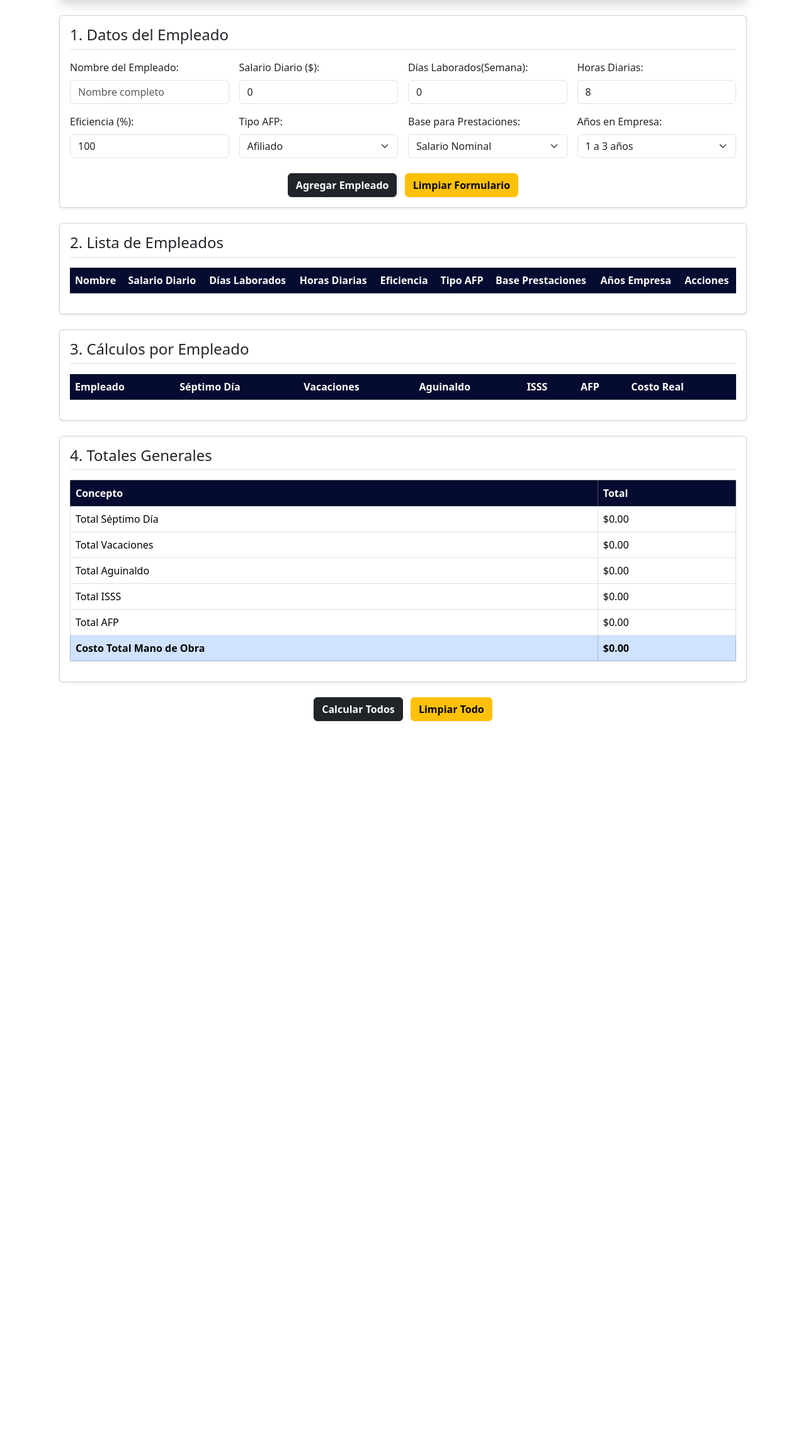
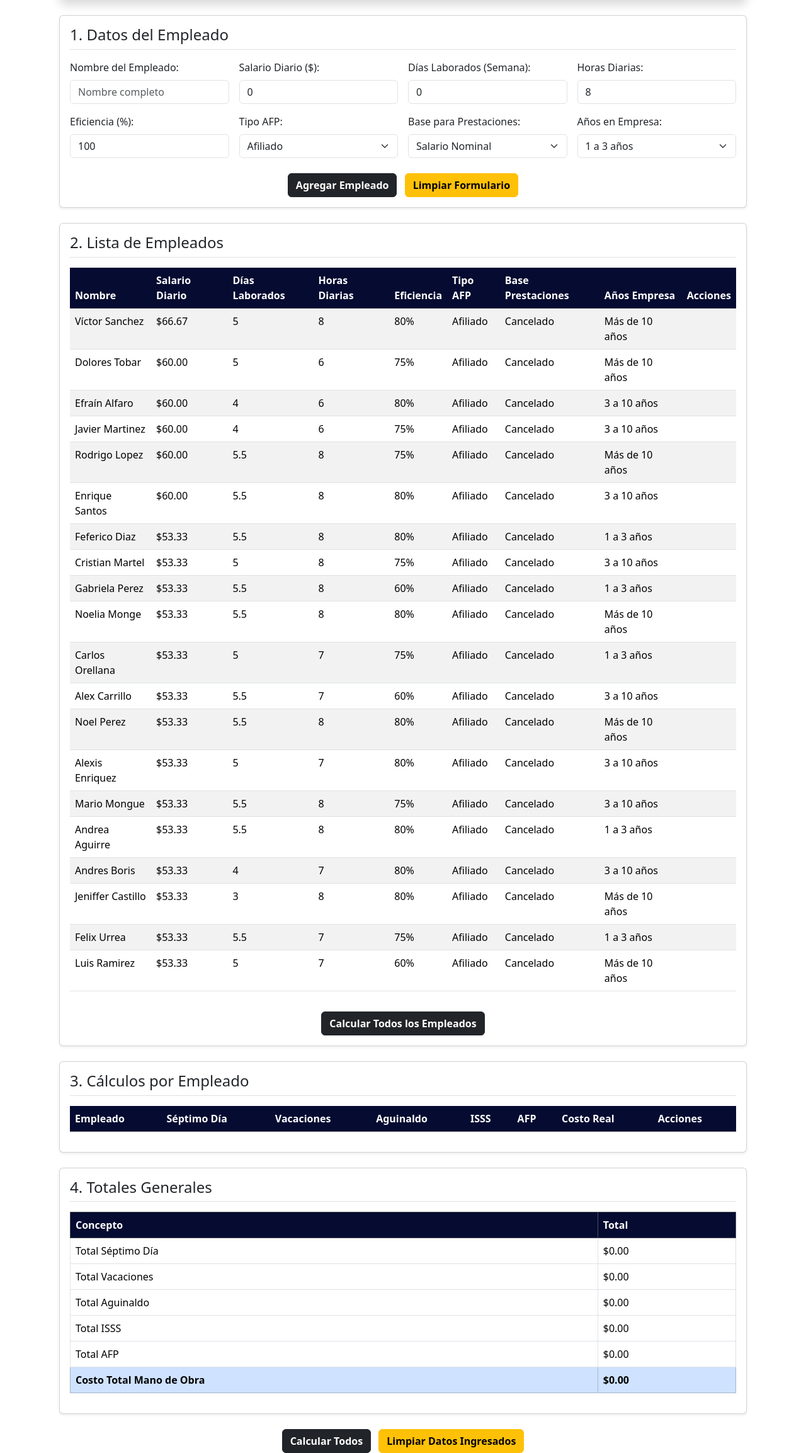
Before and after one commit to AndresMarinero/fiatech, a Django app: page /cmo/ in a window 1280 px wide. Shown: the part 259-2566 px from the top of the page at 63% size. Before the commit the page ends 1404 px from the top, so only its background shows below. Run offline with Django 5.2, Linux system fonts and the light colour scheme; lists and menus that the app fills with data are empty; some libraries are stand-ins or nearby versions.

Commit message:
CMO Actualizao

```diff
--- a/django_proyecto/ChivoBits_app/templates/Costos/CMO.html
+++ b/django_proyecto/ChivoBits_app/templates/Costos/CMO.html
@@ -39,8 +39,8 @@
                 </div>
 
                 <div class="col-md-6 col-lg-3">
-                    <label for="worked-days" class="form-label">Días Laborados(Semana):</label>
-                    <input type="number" id="worked-days" class="form-control" min="0" max="7" value="0">
+                    <label for="worked-days" class="form-label">Días Laborados (Semana):</label>
+                    <input type="number" id="worked-days" class="form-control" min="0" max="7" step="0.1" value="0">
                 </div>
 
                 <div class="col-md-6 col-lg-3">
@@ -111,6 +111,11 @@
                     </tbody>
                 </table>
             </div>
+
+            <!-- Botón para calcular todos los empleados -->
+            <div class="text-center mt-3">
+                <button class="btn btn-dark fw-bold" id="calculate-employees-btn">Calcular Todos los Empleados</button>
+            </div>
         </div>
     </div>
 
@@ -130,6 +135,7 @@
                             <th>ISSS</th>
                             <th>AFP</th>
                             <th>Costo Real</th>
+                            <th>Acciones</th>
                         </tr>
                     </thead>
                     <tbody id="calculations-list">
@@ -186,7 +192,7 @@
 
     <div class="text-center mt-4">
         <button class="btn btn-dark fw-bold me-2" id="calculate-all-btn">Calcular Todos</button>
-        <button class="btn btn-warning fw-bold" id="clear-all-btn">Limpiar Todo</button>
+        <button class="btn btn-warning fw-bold" id="clear-all-btn">Limpiar Datos Ingresados</button>
     </div>
 </div>
 {% endblock %}
@@ -196,6 +202,30 @@
     // Array para almacenar los empleados
     let employees = [];
 
+    // Empleados predeterminados (de la imagen)
+    const defaultEmployees = [
+        { id: -1, name: "Víctor Sanchez", dailySalary: 66.67, workedDays: 5, dailyHours: 8, efficiency: 80, afpType: "afiliado", salaryBase: "cancelado", yearsCompany: "10+", isDefault: true },
+        { id: -2, name: "Dolores Tobar", dailySalary: 60.00, workedDays: 5, dailyHours: 6, efficiency: 75, afpType: "afiliado", salaryBase: "cancelado", yearsCompany: "10+", isDefault: true },
+        { id: -3, name: "Efraín Alfaro", dailySalary: 60.00, workedDays: 4, dailyHours: 6, efficiency: 80, afpType: "afiliado", salaryBase: "cancelado", yearsCompany: "3-10", isDefault: true },
+        { id: -4, name: "Javier Martinez", dailySalary: 60.00, workedDays: 4, dailyHours: 6, efficiency: 75, afpType: "afiliado", salaryBase: "cancelado", yearsCompany: "3-10", isDefault: true },
+        { id: -5, name: "Rodrigo Lopez", dailySalary: 60.00, workedDays: 5.5, dailyHours: 8, efficiency: 75, afpType: "afiliado", salaryBase: "cancelado", yearsCompany: "10+", isDefault: true },
+        { id: -6, name: "Enrique Santos", dailySalary: 60.00, workedDays: 5.5, dailyHours: 8, efficiency: 80, afpType: "afiliado", salaryBase: "cancelado", yearsCompany: "3-10", isDefault: true },
+        { id: -7, name: "Feferico Diaz", dailySalary: 53.33, workedDays: 5.5, dailyHours: 8, efficiency: 80, afpType: "afiliado", salaryBase: "cancelado", yearsCompany: "1-3", isDefault: true },
+        { id: -8, name: "Cristian Martel", dailySalary: 53.33, workedDays: 5, dailyHours: 8, efficiency: 75, afpType: "afiliado", salaryBase: "cancelado", yearsCompany: "3-10", isDefault: true },
+        { id: -9, name: "Gabriela Perez", dailySalary: 53.33, workedDays: 5.5, dailyHours: 8, efficiency: 60, afpType: "afiliado", salaryBase: "cancelado", yearsCompany: "1-3", isDefault: true },
+        { id: -10, name: "Noelia Monge", dailySalary: 53.33, workedDays: 5.5, dailyHours: 8, efficiency: 80, afpType: "afiliado", salaryBase: "cancelado", yearsCompany: "10+", isDefault: true },
+        { id: -11, name: "Carlos Orellana", dailySalary: 53.33, workedDays: 5, dailyHours: 7, efficiency: 75, afpType: "afiliado", salaryBase: "cancelado", yearsCompany: "1-3", isDefault: true },
+        { id: -12, name: "Alex Carrillo", dailySalary: 53.33, workedDays: 5.5, dailyHours: 7, efficiency: 60, afpType: "afiliado", salaryBase: "cancelado", yearsCompany: "3-10", isDefault: true },
+        { id: -13, name: "Noel Perez", dailySalary: 53.33, workedDays: 5.5, dailyHours: 8, efficiency: 80, afpType: "afiliado", salaryBase: "cancelado", yearsCompany: "10+", isDefault: true },
+        { id: -14, name: "Alexis Enriquez", dailySalary: 53.33, workedDays: 5, dailyHours: 7, efficiency: 80, afpType: "afiliado", salaryBase: "cancelado", yearsCompany: "3-10", isDefault: true },
+        { id: -15, name: "Mario Mongue", dailySalary: 53.33, workedDays: 5.5, dailyHours: 8, efficiency: 75, afpType: "afiliado", salaryBase: "cancelado", yearsCompany: "3-10", isDefault: true },
+        { id: -16, name: "Andrea Aguirre", dailySalary: 53.33, workedDays: 5.5, dailyHours: 8, efficiency: 80, afpType: "afiliado", salaryBase: "cancelado", yearsCompany: "1-3", isDefault: true },
+        { id: -17, name: "Andres Boris", dailySalary: 53.33, workedDays: 4, dailyHours: 7, efficiency: 80, afpType: "afiliado", salaryBase: "cancelado", yearsCompany: "3-10", isDefault: true },
+        { id: -18, name: "Jeniffer Castillo", dailySalary: 53.33, workedDays: 3, dailyHours: 8, efficiency: 80, afpType: "afiliado", salaryBase: "cancelado", yearsCompany: "10+", isDefault: true },
+        { id: -19, name: "Felix Urrea", dailySalary: 53.33, workedDays: 5.5, dailyHours: 7, efficiency: 75, afpType: "afiliado", salaryBase: "cancelado", yearsCompany: "1-3", isDefault: true },
+        { id: -20, name: "Luis Ramirez", dailySalary: 53.33, workedDays: 5, dailyHours: 7, efficiency: 60, afpType: "afiliado", salaryBase: "cancelado", yearsCompany: "10+", isDefault: true }
+    ];
+
     // Elementos del DOM
     const employeesList = document.getElementById('employees-list');
     const calculationsList = document.getElementById('calculations-list');
@@ -203,12 +233,19 @@
     const clearFormBtn = document.getElementById('clear-form-btn');
     const calculateAllBtn = document.getElementById('calculate-all-btn');
     const clearAllBtn = document.getElementById('clear-all-btn');
+    const calculateEmployeesBtn = document.getElementById('calculate-employees-btn');
+
+    // Función para inicializar empleados predeterminados
+    function initializeDefaultEmployees() {
+        employees = [...defaultEmployees];
+        updateEmployeesTable();
+    }
 
     // Función para agregar empleado
     function addEmployee() {
         const name = document.getElementById('employee-name').value.trim();
         const dailySalary = parseFloat(document.getElementById('daily-salary').value) || 0;
-        const workedDays = parseInt(document.getElementById('worked-days').value) || 0;
+        const workedDays = parseFloat(document.getElementById('worked-days').value) || 0;
         const dailyHours = parseInt(document.getElementById('daily-hours').value) || 8;
         const efficiency = parseInt(document.getElementById('efficiency').value) || 100;
         const afpType = document.getElementById('afp-type').value;
@@ -234,7 +271,8 @@
             efficiency,
             afpType,
             salaryBase,
-            yearsCompany
+            yearsCompany,
+            isDefault: false
         };
 
         employees.push(employee);
@@ -256,26 +294,23 @@
                 <td>${employee.efficiency}%</td>
                 <td>${employee.afpType === 'afiliado' ? 'Afiliado' : 'Empleador'}</td>
                 <td>${employee.salaryBase === 'nominal' ? 'Nominal' : 'Cancelado'}</td>
-                <td>${employee.yearsCompany}</td>
+                <td>${getYearsCompanyText(employee.yearsCompany)}</td>
                 <td>
-                    <div class="btn-group" role="group">
-                        <button class="btn btn-warning btn-sm" onclick="calculateEmployee(${employee.id})">Calcular</button>
-                        <button class="btn btn-danger btn-sm" onclick="removeEmployee(${employee.id})">Eliminar</button>
-                    </div>
+                    ${!employee.isDefault ? `<button class="btn btn-danger btn-sm" onclick="removeEmployee(${employee.id})">Eliminar</button>` : ''}
                 </td>
             `;
             employeesList.appendChild(row);
         });
     }
 
-    // Función para calcular un empleado específico
-    function calculateEmployee(employeeId) {
-        const employee = employees.find(emp => emp.id === employeeId);
-        if (!employee) return;
-
-        const calculations = calculateEmployeeCosts(employee);
-        displayEmployeeCalculation(employee, calculations);
-        updateTotals();
+    // Función para obtener el texto de años en la empresa
+    function getYearsCompanyText(yearsCompany) {
+        switch(yearsCompany) {
+            case '1-3': return '1 a 3 años';
+            case '3-10': return '3 a 10 años';
+            case '10+': return 'Más de 10 años';
+            default: return yearsCompany;
+        }
     }
 
     // Función para calcular todos los empleados
@@ -362,6 +397,9 @@
                 <td>$${calculations.isss.toFixed(2)}</td>
                 <td>$${calculations.afp.toFixed(2)}</td>
                 <td>$${calculations.costoReal.toFixed(2)}</td>
+                <td>
+                    <button class="btn btn-danger btn-sm" onclick="removeCalculation(${employee.id})">Eliminar</button>
+                </td>
             `;
         } else {
             // Crear nueva fila
@@ -375,8 +413,20 @@
                 <td>$${calculations.isss.toFixed(2)}</td>
                 <td>$${calculations.afp.toFixed(2)}</td>
                 <td>$${calculations.costoReal.toFixed(2)}</td>
+                <td>
+                    <button class="btn btn-danger btn-sm" onclick="removeCalculation(${employee.id})">Eliminar</button>
+                </td>
             `;
             calculationsList.appendChild(row);
+        }
+    }
+
+    // Función para eliminar un cálculo de la tabla de cálculos
+    function removeCalculation(employeeId) {
+        const calculationRow = document.querySelector(`tr[data-employee-id="${employeeId}"]`);
+        if (calculationRow) {
+            calculationRow.remove();
+            updateTotals();
         }
     }
 
@@ -419,11 +469,7 @@
         updateEmployeesTable();
 
         // Eliminar también de la tabla de cálculos
-        const calculationRow = document.querySelector(`tr[data-employee-id="${employeeId}"]`);
-        if (calculationRow) {
-            calculationRow.remove();
-            updateTotals();
-        }
+        removeCalculation(employeeId);
     }
 
     // Función para limpiar el formulario
@@ -438,10 +484,10 @@
         document.getElementById('years-company').value = '1-3';
     }
 
-    // Función para limpiar todo
-    function clearAll() {
-        employees = [];
-        employeesList.innerHTML = '';
+    // Función para limpiar solo los empleados agregados por el usuario
+    function clearUserEmployees() {
+        employees = employees.filter(emp => emp.isDefault);
+        updateEmployeesTable();
         calculationsList.innerHTML = '';
         clearForm();
         updateTotals();
@@ -451,7 +497,8 @@
     addEmployeeBtn.addEventListener('click', addEmployee);
     clearFormBtn.addEventListener('click', clearForm);
     calculateAllBtn.addEventListener('click', calculateAllEmployees);
-    clearAllBtn.addEventListener('click', clearAll);
+    clearAllBtn.addEventListener('click', clearUserEmployees);
+    calculateEmployeesBtn.addEventListener('click', calculateAllEmployees);
 
     // Permitir agregar empleado con Enter
     document.getElementById('employee-name').addEventListener('keypress', function(e) {
@@ -460,7 +507,7 @@
         }
     });
 
-    // Inicializar la tabla de totales
-    updateTotals();
+    // Inicializar empleados predeterminados al cargar la página
+    initializeDefaultEmployees();
 </script>
 {% endblock %}
```
